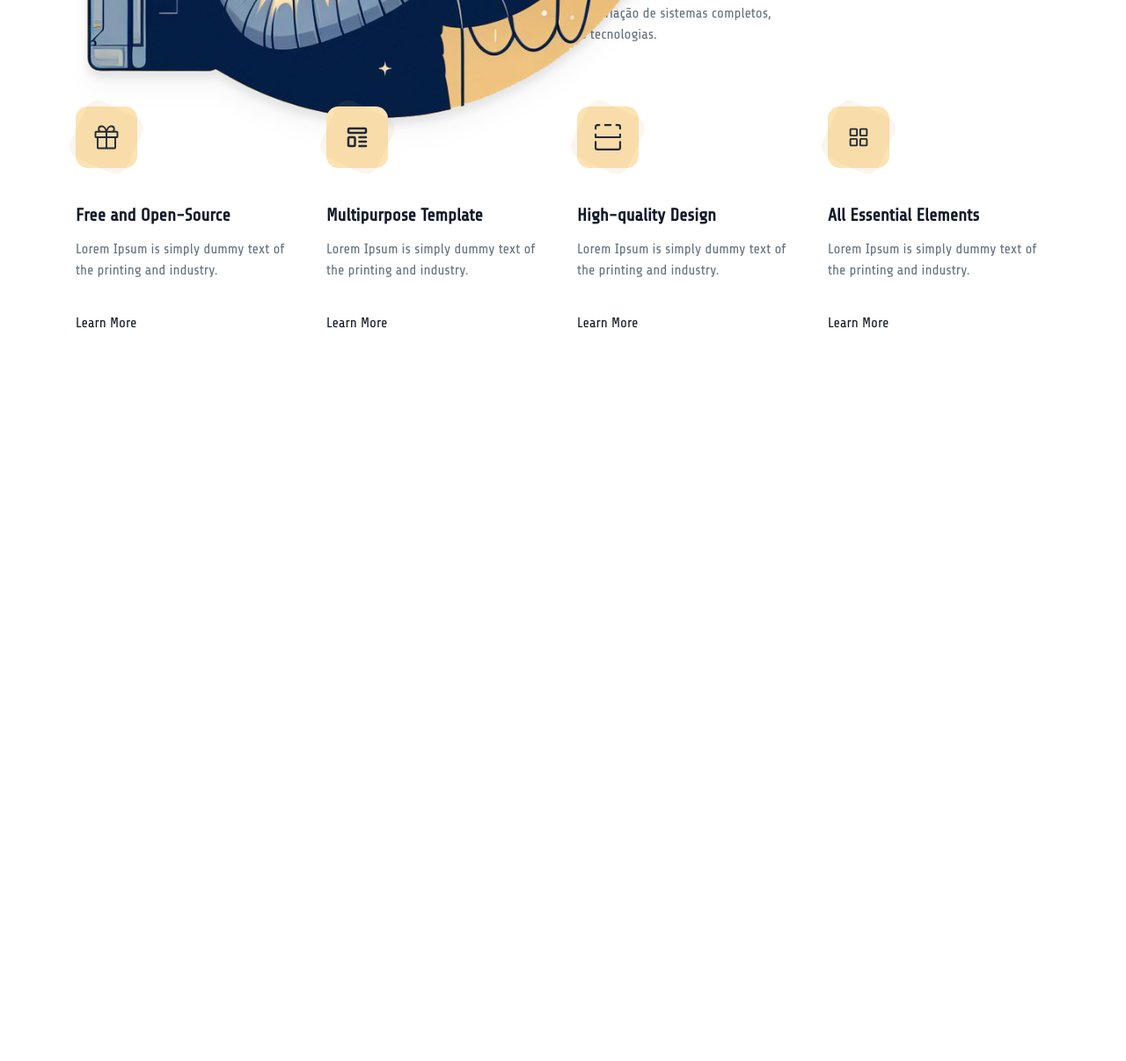
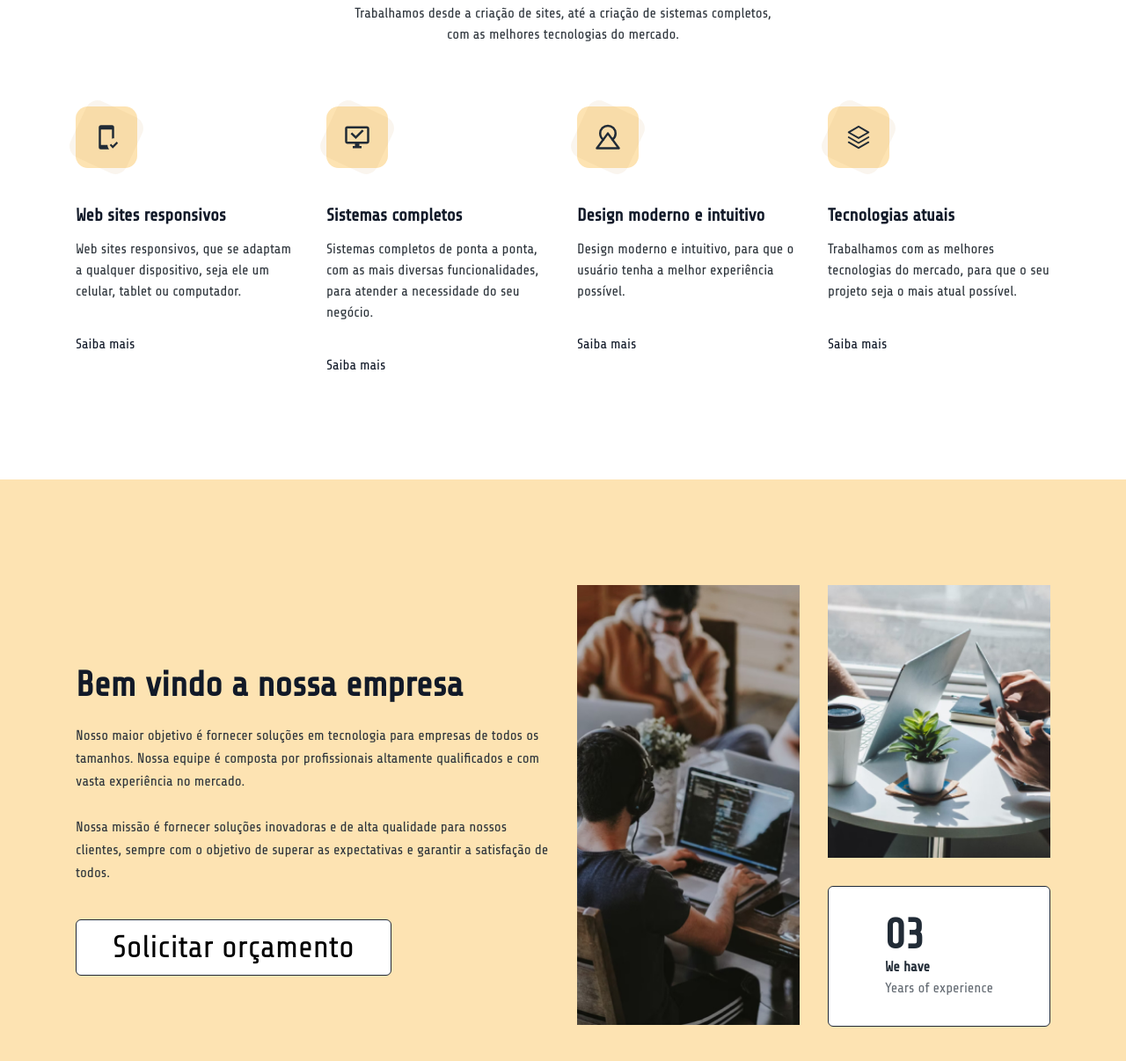
Before and after one commit to RomuloOliveira94/romimsoftware-landing-page, an Astro site: page / in a window 1280 px wide. Shown: the part 1136-2342 px from the top of the page at 88% size. Before the commit the page ends 1633 px from the top, so only its background shows below. Built offline with nearby package versions, Linux system fonts and the light colour scheme; Astro itself is replaced by a stand-in of ours.

Commit message:
#add about section

```diff
--- /dev/null
+++ b/src/components/CtaButton.astro
@@ -0,0 +1,4 @@
+---
+const {text, link} = Astro.props
+---
+<button class="bg-white text-2xl xl:text-4xl w-2/3 h-16 p-2 border border-gray-800 rounded-md hover:bg-slate-100"><a href={link}>{text}</a></button>
--- /dev/null
+++ b/src/components/sections/Aboutsection.astro
@@ -0,0 +1,190 @@
+---
+import { Image } from "astro:assets";
+import  CtaButton  from "../CtaButton.astro";
+import AboutImage01 from "../../assets/about/about-image-01.jpg";
+import AboutImage02 from "../../assets/about/about-image-02.jpg";
+---
+
+<!-- ====== About Section Start -->
+<section
+  id="about"
+  class="bg-primary dark:bg-dark-2 pt-20 pb-8 lg:pt-[120px] lg:pb-[70px]"
+>
+  <div class="container">
+    <div class="wow fadeInUp" data-wow-delay=".2s">
+      <div class="-mx-4 flex flex-wrap items-center">
+        <div class="w-full px-4 lg:w-1/2">
+          <div class="mb-12 max-w-[540px] lg:mb-0">
+            <h2
+              class="mb-5 text-3xl font-bold leading-tight text-dark dark:text-white sm:text-[40px] sm:leading-[1.2]"
+            >
+              Bem vindo a nossa empresa
+            </h2>
+            <p
+              class="mb-10 text-base leading-relaxed text-body-color dark:text-dark-6"
+            >
+              Nosso maior objetivo é fornecer soluções em tecnologia para
+              empresas de todos os tamanhos. Nossa equipe é composta por
+              profissionais altamente qualificados e com vasta experiência no
+              mercado.
+              <br />
+              <br />
+              Nossa missão é fornecer soluções inovadoras e de alta qualidade para
+              nossos clientes, sempre com o objetivo de superar as expectativas e
+              garantir a satisfação de todos.
+            </p>
+
+
+              <CtaButton text="Solicitar orçamento" link="http://google.com"/>
+
+          </div>
+        </div>
+
+        <div class="w-full px-4 lg:w-1/2">
+          <div class="flex flex-wrap -mx-2 sm:-mx-4 lg:-mx-2 xl:-mx-4">
+            <div class="w-full px-2 sm:w-1/2 sm:px-4 lg:px-2 xl:px-4">
+              <div
+                class="mb-4 sm:mb-8 sm:h-[400px] md:h-[540px] lg:h-[400px] xl:h-[500px]"
+              >
+                <Image
+                  src={AboutImage01}
+                  alt="about image"
+                  class="object-cover object-center w-full h-full"
+                />
+              </div>
+            </div>
+
+            <div class="w-full px-2 sm:w-1/2 sm:px-4 lg:px-2 xl:px-4">
+              <div
+                class="mb-4 sm:mb-8 sm:h-[220px] md:h-[346px] lg:mb-4 lg:h-[225px] xl:mb-8 xl:h-[310px]"
+              >
+                <Image
+                  src={AboutImage02}
+                  alt="about image"
+                  class="object-cover object-center w-full h-full"
+                />
+              </div>
+
+              <div
+                class="bg-white relative z-10 mb-4 flex items-center justify-center overflow-hidden py-12 px-6 sm:mb-8 sm:h-[160px] sm:p-5 lg:mb-4 xl:mb-8 border border-gray-800 rounded-md"
+              >
+                <div>
+                  <span class="block text-5xl font-extrabold text-black">
+                    03
+                  </span>
+                  <span class="block text-base font-semibold text-black">
+                    We have
+                  </span>
+                  <span
+                    class="block text-base font-medium text-black text-opacity-70"
+                  >
+                    Years of experience
+                  </span>
+                </div>
+                <div>
+                  <span class="absolute top-0 left-0 -z-10">
+                    <svg
+                      width="106"
+                      height="144"
+                      viewBox="0 0 106 144"
+                      fill="none"
+                      xmlns="http://www.w3.org/2000/svg"
+                    >
+                      <rect
+                        opacity="0.1"
+                        x="-67"
+                        y="47.127"
+                        width="113.378"
+                        height="131.304"
+                        transform="rotate(-42.8643 -67 47.127)"
+                        fill="url(#paint0_linear_1416_214)"></rect>
+                      <defs>
+                        <linearGradient
+                          id="paint0_linear_1416_214"
+                          x1="-10.3111"
+                          y1="47.127"
+                          x2="-10.3111"
+                          y2="178.431"
+                          gradientUnits="userSpaceOnUse"
+                        >
+                          <stop stop-color="white"></stop>
+                          <stop offset="1" stop-color="white" stop-opacity="0"
+                          ></stop>
+                        </linearGradient>
+                      </defs>
+                    </svg>
+                  </span>
+                  <span class="absolute top-0 right-0 -z-10">
+                    <svg
+                      width="130"
+                      height="97"
+                      viewBox="0 0 130 97"
+                      fill="none"
+                      xmlns="http://www.w3.org/2000/svg"
+                    >
+                      <rect
+                        opacity="0.1"
+                        x="0.86792"
+                        y="-6.67725"
+                        width="155.563"
+                        height="140.614"
+                        transform="rotate(-42.8643 0.86792 -6.67725)"
+                        fill="url(#paint0_linear_1416_215)"></rect>
+                      <defs>
+                        <linearGradient
+                          id="paint0_linear_1416_215"
+                          x1="78.6495"
+                          y1="-6.67725"
+                          x2="78.6495"
+                          y2="133.937"
+                          gradientUnits="userSpaceOnUse"
+                        >
+                          <stop stop-color="white"></stop>
+                          <stop offset="1" stop-color="white" stop-opacity="0"
+                          ></stop>
+                        </linearGradient>
+                      </defs>
+                    </svg>
+                  </span>
+                  <span class="absolute bottom-0 right-0 -z-10">
+                    <svg
+                      width="175"
+                      height="104"
+                      viewBox="0 0 175 104"
+                      fill="none"
+                      xmlns="http://www.w3.org/2000/svg"
+                    >
+                      <rect
+                        opacity="0.1"
+                        x="175.011"
+                        y="108.611"
+                        width="101.246"
+                        height="148.179"
+                        transform="rotate(137.136 175.011 108.611)"
+                        fill="url(#paint0_linear_1416_216)"></rect>
+                      <defs>
+                        <linearGradient
+                          id="paint0_linear_1416_216"
+                          x1="225.634"
+                          y1="108.611"
+                          x2="225.634"
+                          y2="256.79"
+                          gradientUnits="userSpaceOnUse"
+                        >
+                          <stop stop-color="white"></stop>
+                          <stop offset="1" stop-color="white" stop-opacity="0"
+                          ></stop>
+                        </linearGradient>
+                      </defs>
+                    </svg>
+                  </span>
+                </div>
+              </div>
+            </div>
+          </div>
+        </div>
+      </div>
+    </div>
+  </div>
+</section>
+<!-- ====== About Section End -->
--- a/src/components/sections/Features.astro
+++ b/src/components/sections/Features.astro
@@ -4,35 +4,35 @@ import { Icon } from "astro-icon/components";
 const features = [
   {
     icon: "features/icon-01",
-    title: "Free and Open-Source",
+    title: "Web sites responsivos",
     ref: "javascript:void(0)",
-    refTitle: "Learn More",
+    refTitle: "Saiba mais",
     description:
-      "Lorem Ipsum is simply dummy text of the printing and industry.",
+      "Web sites responsivos, que se adaptam a qualquer dispositivo, seja ele um celular, tablet ou computador.",
   },
   {
     icon: "features/icon-02",
-    title: "Multipurpose Template",
+    title: "Sistemas completos",
     ref: "javascript:void(0)",
-    refTitle: "Learn More",
+    refTitle: "Saiba mais",
     description:
-      "Lorem Ipsum is simply dummy text of the printing and industry.",
+      "Sistemas completos de ponta a ponta, com as mais diversas funcionalidades, para atender a necessidade do seu negócio.",
   },
   {
     icon: "features/icon-03",
-    title: "High-quality Design",
+    title: "Design moderno e intuitivo",
     ref: "javascript:void(0)",
-    refTitle: "Learn More",
+    refTitle: "Saiba mais",
     description:
-      "Lorem Ipsum is simply dummy text of the printing and industry.",
+      "Design moderno e intuitivo, para que o usuário tenha a melhor experiência possível.",
   },
   {
     icon: "features/icon-04",
-    title: "All Essential Elements",
+    title: "Tecnologias atuais",
     ref: "javascript:void(0)",
-    refTitle: "Learn More",
+    refTitle: "Saiba mais",
     description:
-      "Lorem Ipsum is simply dummy text of the printing and industry.",
+      "Trabalhamos com as melhores tecnologias do mercado, para que o seu projeto seja o mais atual possível.",
   },
 ];
 ---
@@ -53,7 +53,7 @@ const features = [
           </h2>
           <p class="text-base text-body-color dark:text-dark-6">
             Trabalhamos desde a criação de sites, até a criação de sistemas
-            completos, com as mais diversas tecnologias.
+            completos, com as melhores tecnologias do mercado.
           </p>
         </div>
       </div>
--- a/src/components/sections/Hero.astro
+++ b/src/components/sections/Hero.astro
@@ -1,13 +1,13 @@
 ---
 import { Image } from "astro:assets";
+import CtaButton from "../CtaButton.astro";
 import heroImage from "../../assets/hero/hero-img.png";
 ---
 
-<section
-  aria-label="Hero Section"
-  class="bg-gradient-to-l from-primary "
->
-  <div class="container flex items-center justify-between flex-wrap lg:gap-0 h-screen">
+<section aria-label="Hero Section" class="bg-gradient-to-l from-primary">
+  <div
+    class="container flex items-center justify-between flex-wrap lg:gap-0 h-screen"
+  >
     <div class="flex flex-col gap-3 md:w-2/5 mx-2 md:mx-0 md:text-start">
       <h1 class="text-4xl lg:text-6xl font-bold my-2">
         A Romim Software tem a solução tecnológica para sua empresa.
@@ -17,13 +17,13 @@ import heroImage from "../../assets/hero/hero-img.png";
         consulta gratuita e descubra como podemos ajudar a alavancar a sua
         presença online!
       </h2>
-      <button class="bg-white text-2xl xl:text-4xl w-2/3 h-16 p-2 border border-gray-800 rounded-md hover:bg-slate-100">Solicitar orçamento</button>
+      <CtaButton text="Solicitar orçamento" link="http://google.com" />
+      <Image
+        src={heroImage}
+        alt="Astro Logo"
+        format="avif"
+        class={"xl:w-[600px] drop-shadow-xl"}
+      />
     </div>
-    <Image
-      src={heroImage}
-      alt="Astro Logo"
-      format="avif"
-      class={"xl:w-[700px] drop-shadow-xl"}
-    />
   </div>
 </section>
--- a/src/pages/index.astro
+++ b/src/pages/index.astro
@@ -2,12 +2,14 @@
 import Layout from "../layouts/Layout.astro";
 import Hero from "../components/sections/Hero.astro";
 import Features from "../components/sections/Features.astro";
+import Aboutsection from "../components/sections/Aboutsection.astro";
 ---
 
 <Layout title="Welcome to Astro.">
   <div>
     <Hero />
     <Features />
+    <Aboutsection />
   </div>
 </Layout>
 
--- a/tailwind.config.mjs
+++ b/tailwind.config.mjs
@@ -44,7 +44,7 @@ module.exports = {
         primary: "#fde3b2",
         "blue-dark": "#1B44C8",
         secondary: "#D09C5A",
-        "body-color": "#637381",
+        "body-color": "#2d343b",
         "body-secondary": "#8899A8",
         warning: "#FBBF24",
         stroke: "#DFE4EA",
```
Also changed, not shown: src/icons/features/icon-01.svg, src/icons/features/icon-02.svg, src/icons/features/icon-03.svg, src/icons/features/icon-04.svg.
